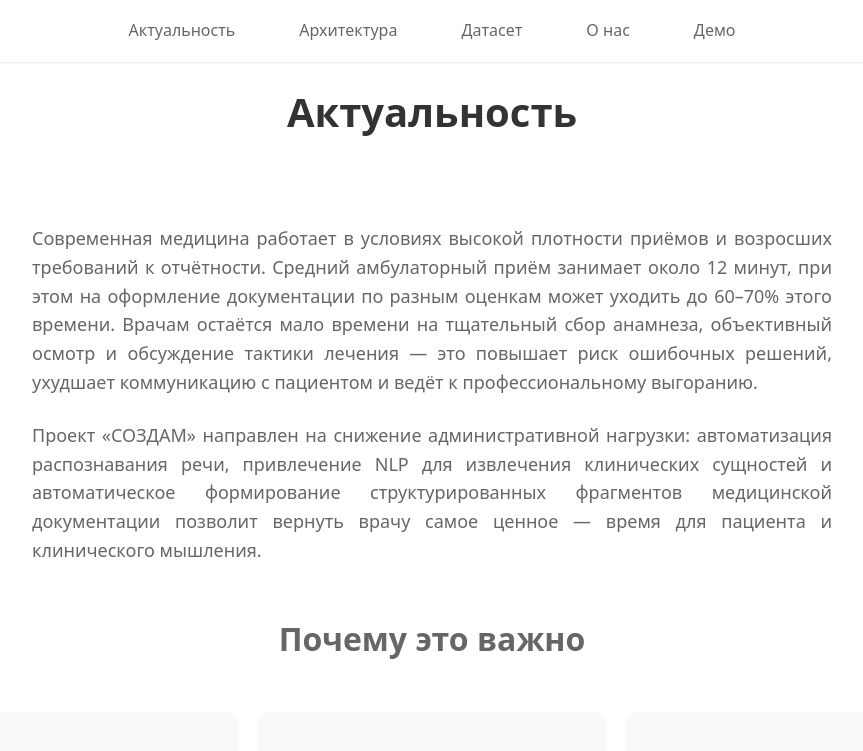
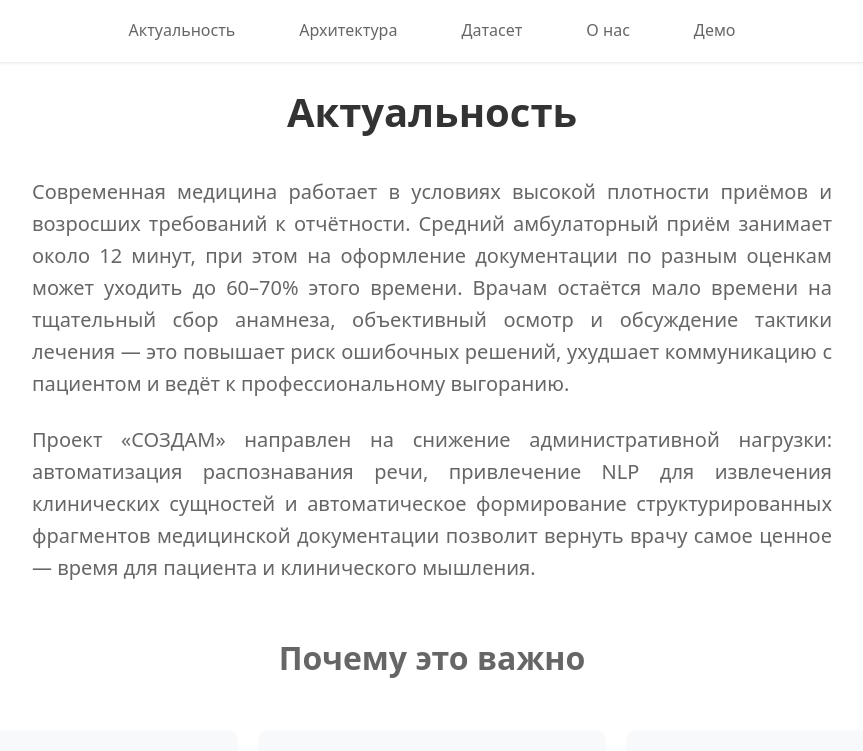
Before and after one commit to daniilmiagkov/sozdam-landing, a Vue app: page / in a window 1280 px wide. Shown: the top 751 px of the page, without its empty margins (208-1071 px from the left). Built offline with nearby package versions, Linux system fonts and the light colour scheme.

Commit message:
change padding

```diff
--- a/src/components/sections/Relevance.vue
+++ b/src/components/sections/Relevance.vue
@@ -91,9 +91,6 @@
   min-height: 100vh;
   padding: var(--section-padding);
   padding-top: calc(var(--header-height) + var(--section-padding));
-  display: flex;
-  flex-direction: column;
-  gap: var(--space-xl);
 
   h1 {
     font-size: var(--font-size-2xl);
@@ -112,12 +109,12 @@
 
 .intro {
   max-width: min(800px, 95%);
-  margin: 0 auto;
+  margin: 0 auto var(--space-xl);
 
   p {
     color: var(--color-secondary);
     line-height: 1.6;
-    font-size: var(--font-size-base);
+    font-size: var(--font-size-lg);
     margin-bottom: var(--space-md);
     text-align: justify;
 
--- a/src/style.css
+++ b/src/style.css
@@ -11,7 +11,7 @@
   --font-size-xs: clamp(0.75rem, 2vw, 0.875rem);
   --font-size-sm: clamp(0.875rem, 2vw, 1rem);
   --font-size-base: clamp(1rem, 2.5vw, 1.125rem);
-  --font-size-lg: clamp(1.25rem, 3vw, 1.5rem);
+  --font-size-lg: clamp(1.125rem, 3vw, 1.25rem);
   --font-size-xl: clamp(1.5rem, 4vw, 2rem);
   --font-size-2xl: clamp(2rem, 5vw, 2.5rem);
 
```
